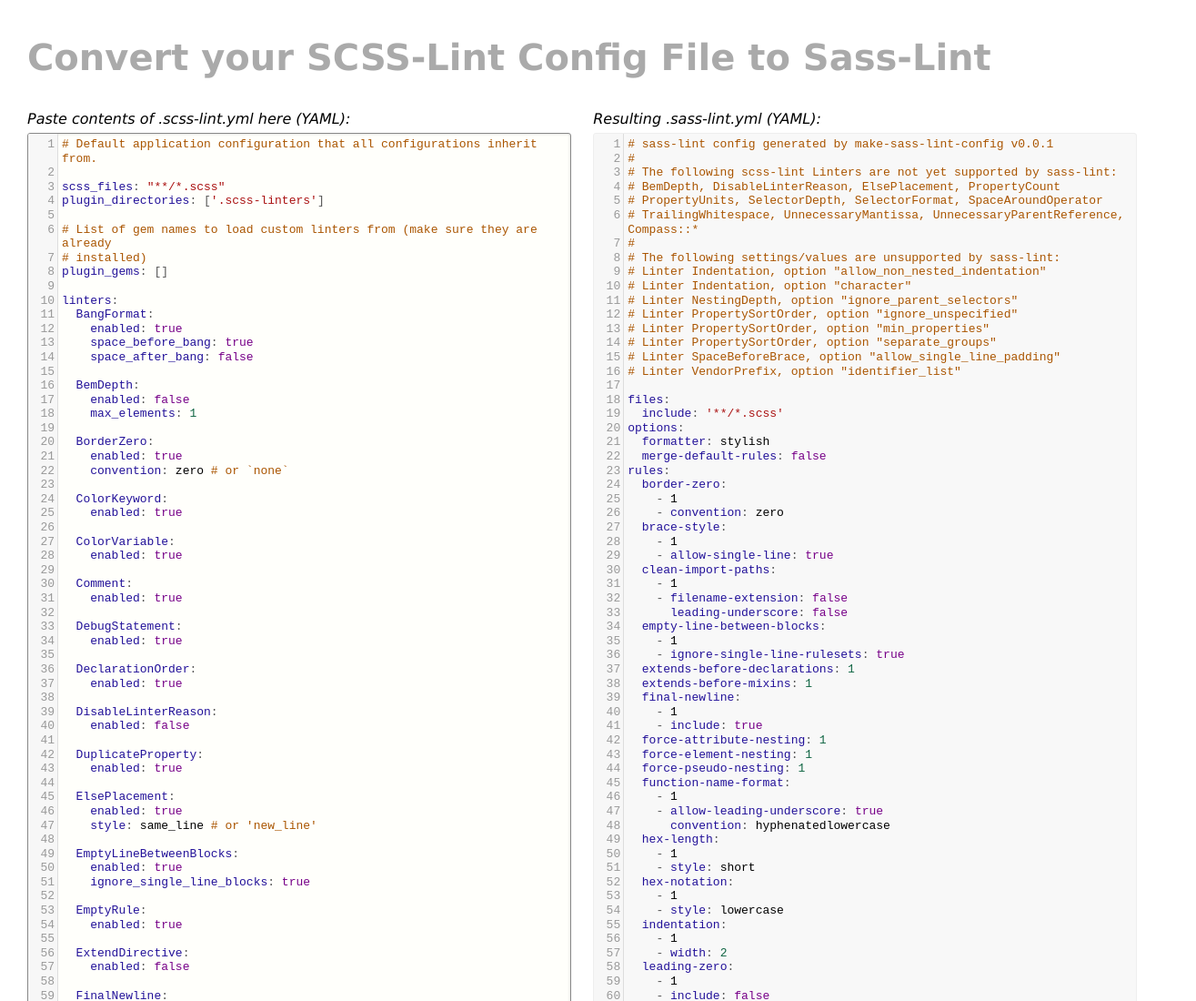
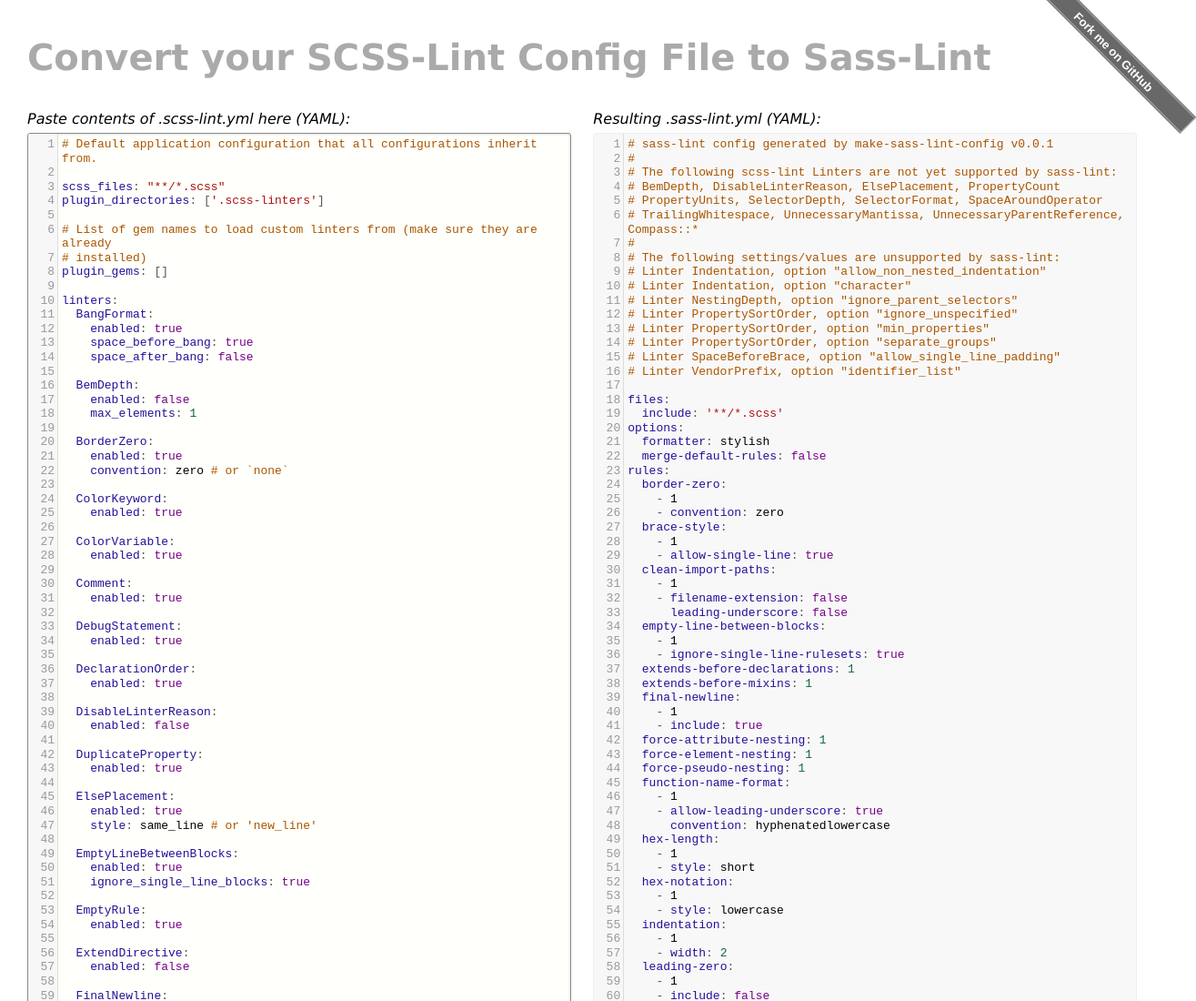
Before and after one commit to sasstools/make-sass-lint-config, a website with bundled scripts: page index.html in a window 1280 px wide. Shown: the top 1100 px of the page at 91% size, 1315 px wide, since content can reach past the window. Built offline with nearby package versions, Linux system fonts and the light colour scheme.

Commit message:
add the gh ribbon back in

```diff
--- a/convert.css
+++ b/convert.css
@@ -40,3 +40,32 @@
   line-height: 1.2;
   border-radius: 3px;
 }
+
+.gh-ribbon {
+  -webkit-transform: rotate(45deg);
+  -ms-transform: rotate(45deg);
+  transform: rotate(45deg);
+  background-color: #686868;
+  box-shadow: 0 0 2px rgba(102, 102, 102, 0.4);
+  display: block;
+  padding: 1px 0;
+  position: absolute;
+  right: -60px;
+  top: 44px;
+  width: 230px;
+  z-index: 10000;
+}
+
+.gh-ribbon a {
+  font-family: "Helvetica Neue",Helvetica,Arial,sans-serif;
+  font-size: 13px;
+  border: 1px solid #AAAAAA;
+  color: #FFFFFF;
+  display: block;
+  font-size: 13px;
+  font-weight: 700;
+  outline: medium none;
+  padding: 4px 50px 2px;
+  text-align: center;
+  text-decoration: none;
+}
--- a/index.html
+++ b/index.html
@@ -251,7 +251,7 @@
             <textarea id="result"></textarea>
         </div>
     </div>
-
+    <div class="gh-ribbon"><a href="https://github.com/benthemonkey/make-sass-lint-config">Fork me on GitHub</a></div>
     <script type="text/javascript" src="https://cdnjs.cloudflare.com/ajax/libs/lodash.js/3.10.1/lodash.min.js"></script>
     <script type="text/javascript" src="https://cdnjs.cloudflare.com/ajax/libs/codemirror/5.7.0/codemirror.min.js"></script>
     <script type="text/javascript" src="https://cdnjs.cloudflare.com/ajax/libs/codemirror/5.7.0/mode/yaml/yaml.min.js"></script>
```
